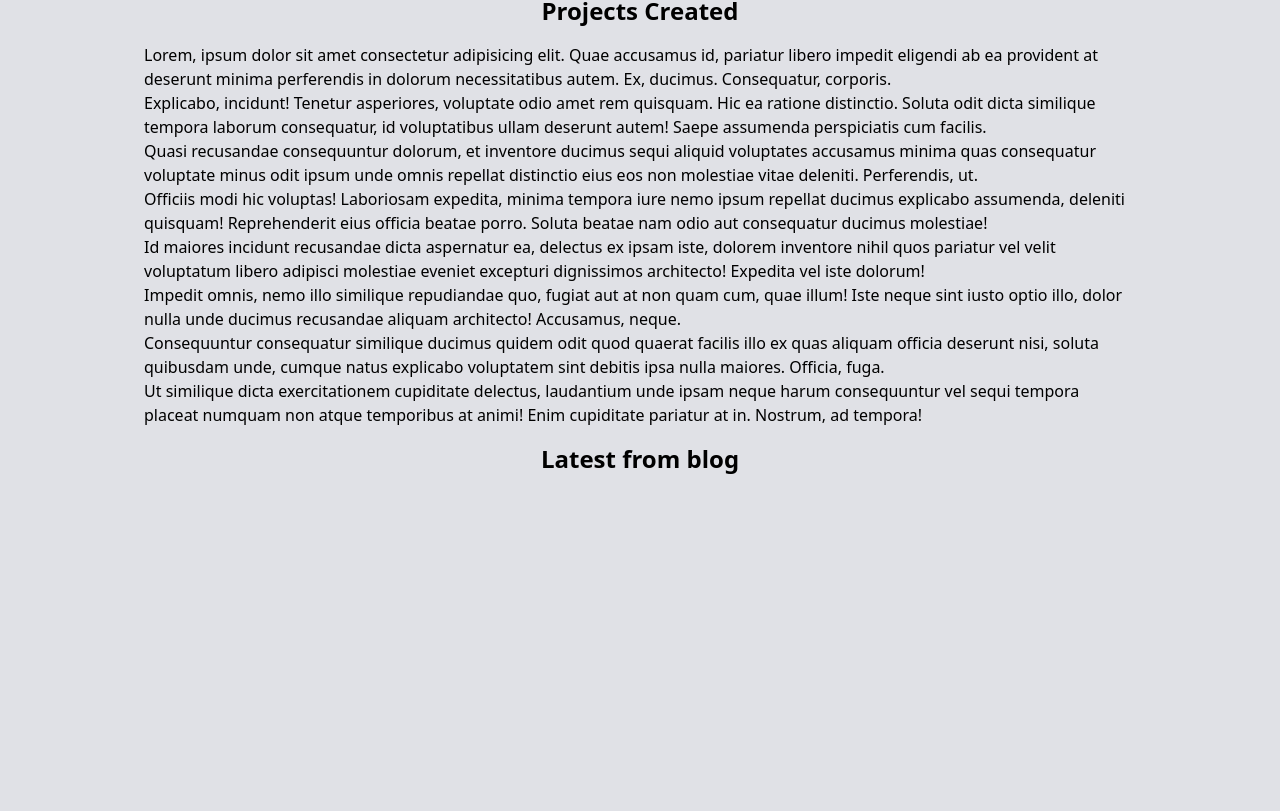
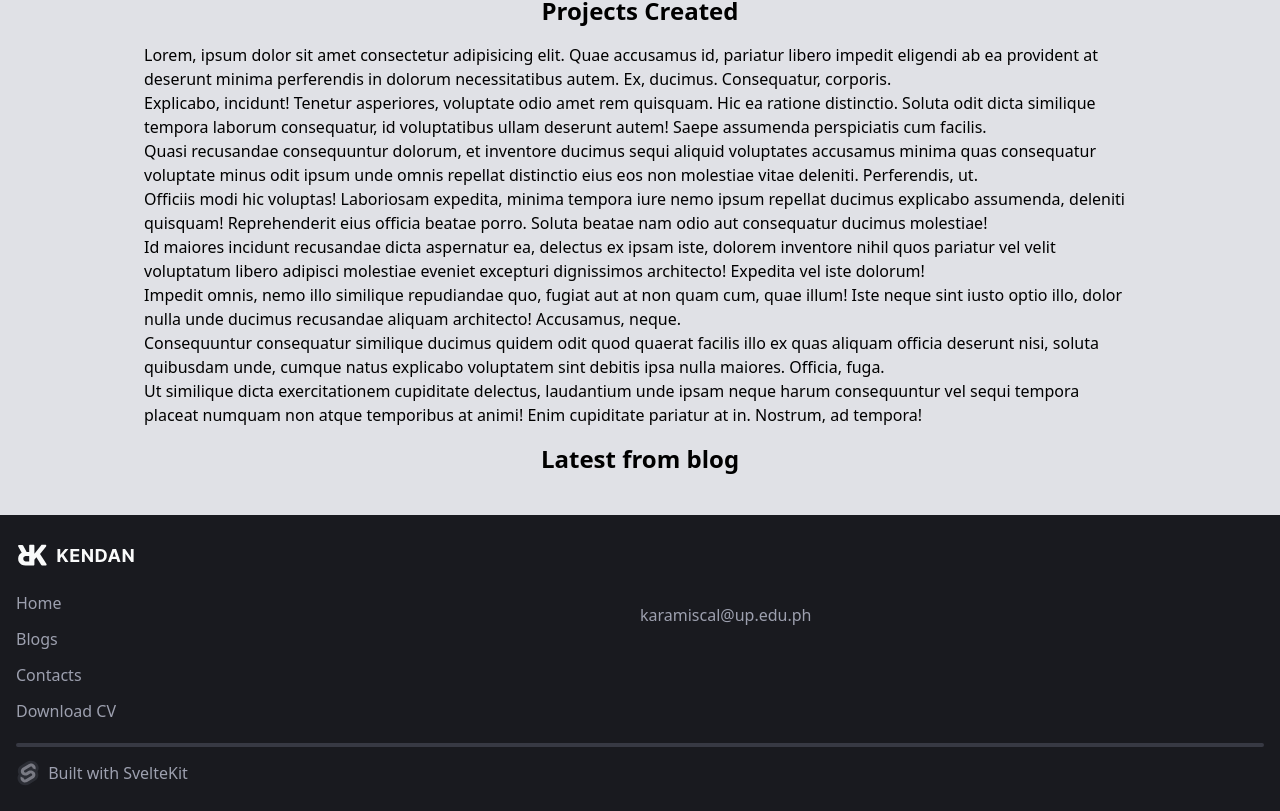
Before and after one commit to Kenramiscal1106/portfolio, a SvelteKit app: page / in a window 1280 px wide. Shown: the part 709-1520 px from the top of the page. Before the commit the page ends 1224 px from the top, so only its background shows below. Built offline with nearby package versions, Linux system fonts and the light colour scheme.

Commit message:
add Footer to every content

```diff
--- a/src/routes/+layout.svelte
+++ b/src/routes/+layout.svelte
@@ -1,6 +1,6 @@
 <script lang="ts">
+	import Footer from '$lib/components/Footer.svelte';
 	import Header from '$lib/components/Header.svelte';
-	import Menu from '$lib/components/Menu.svelte';
 	import '../app.css';
 
 	let { children } = $props();
@@ -11,7 +11,7 @@
 </svelte:head>
 
 <Header />
-<main class="mx-auto max-w-5xl px-4 py-6">
+<main class="mx-auto min-h-dvh max-w-5xl px-4 py-6">
 	{@render children()}
 </main>
-<Menu />
+<Footer />
```
